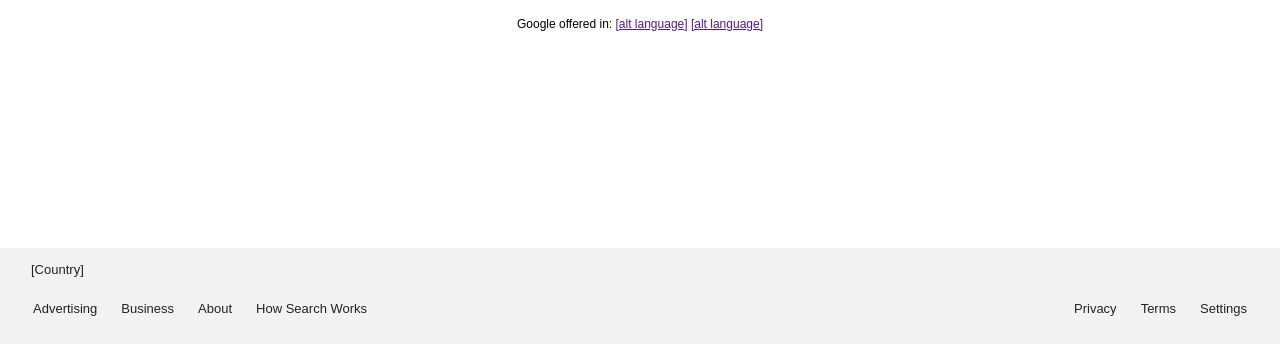
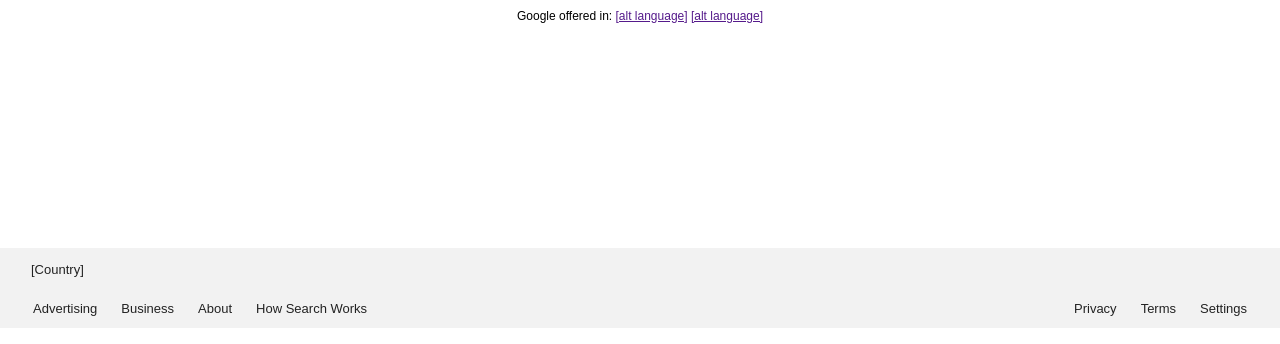
Before and after one commit to MJae/OdinPrj, a plain HTML site: page google_homepage/index.html in a window 1280 px wide. Shown: the part 472-816 px from the top of the page. Drawn offline with Linux system fonts and the light colour scheme.

Commit message:
Fixed overflow issue by resetting the page.

```diff
--- a/google_homepage/index.html
+++ b/google_homepage/index.html
@@ -45,8 +45,7 @@
       </div>
       <!-- End top footer -->
 
-      <!-- Begin left bottom footer -->
-      <!-- <div class="bottom-footer-left"> -->
+      <!-- Begin bottom footer -->
       <div class="bottom-footer">
         <ul>
           <li>Advertising</li>
@@ -59,12 +58,8 @@
           <li class="bottom-links-right">Privacy</li>
         </ul>
       </div>
-      <!-- End left bottom footer -->
+      <!-- End bottom footer -->
 
-      <!-- Begin right bottom footer -->
-      <div class="bottom-footer-right">
-      </div>
-      <!-- End right bottom footer -->
     </div>
     <!-- End main document -->
 </body>
--- a/google_homepage/style.css
+++ b/google_homepage/style.css
@@ -1,5 +1,7 @@
 html, body {
   height: 100%;
+  margin: 0;
+  padding: 0;
 }
 
 .doc-body {
@@ -88,8 +90,6 @@ li img {
   background-image: -moz-linear-gradient(top, #f5f5f5, #f1f1f1);
   background-color: #f2f2f2;
   border: 1px solid #f2f2f2;
-  margin: -8px;
-  overflow: hidden;
 }
 
 .top-footer {
```
